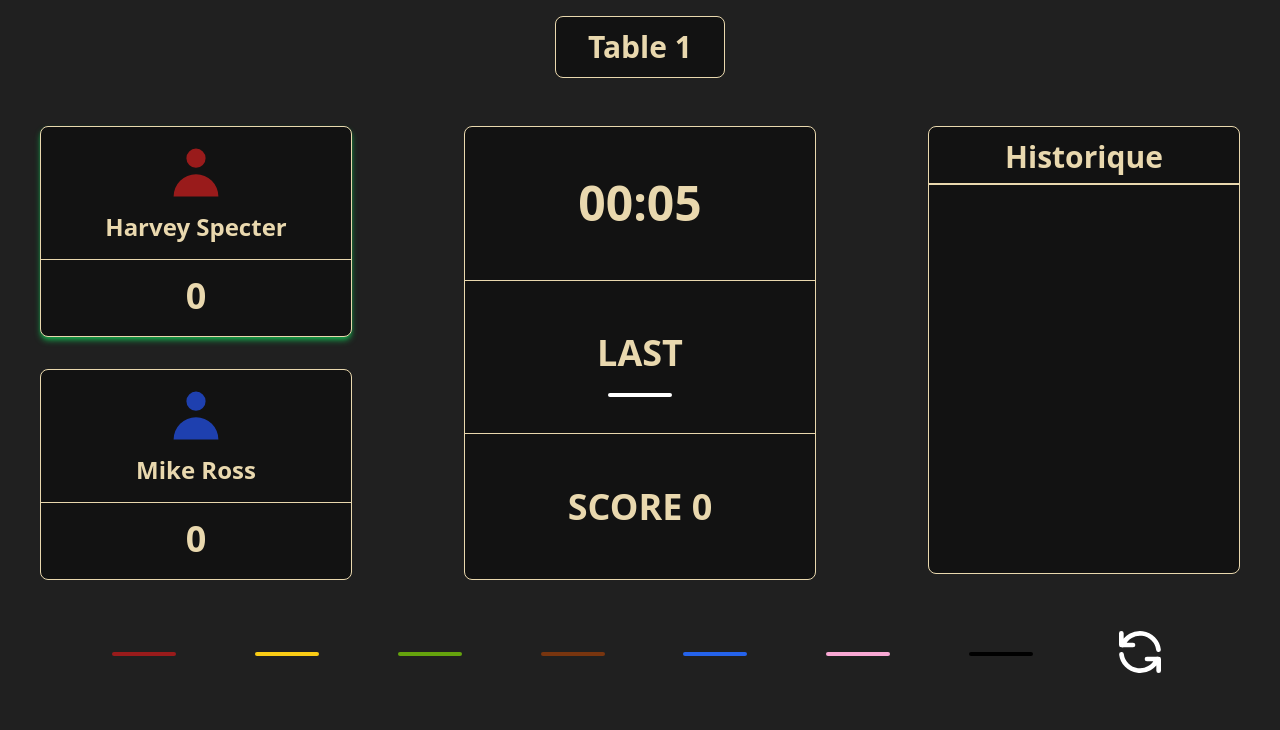
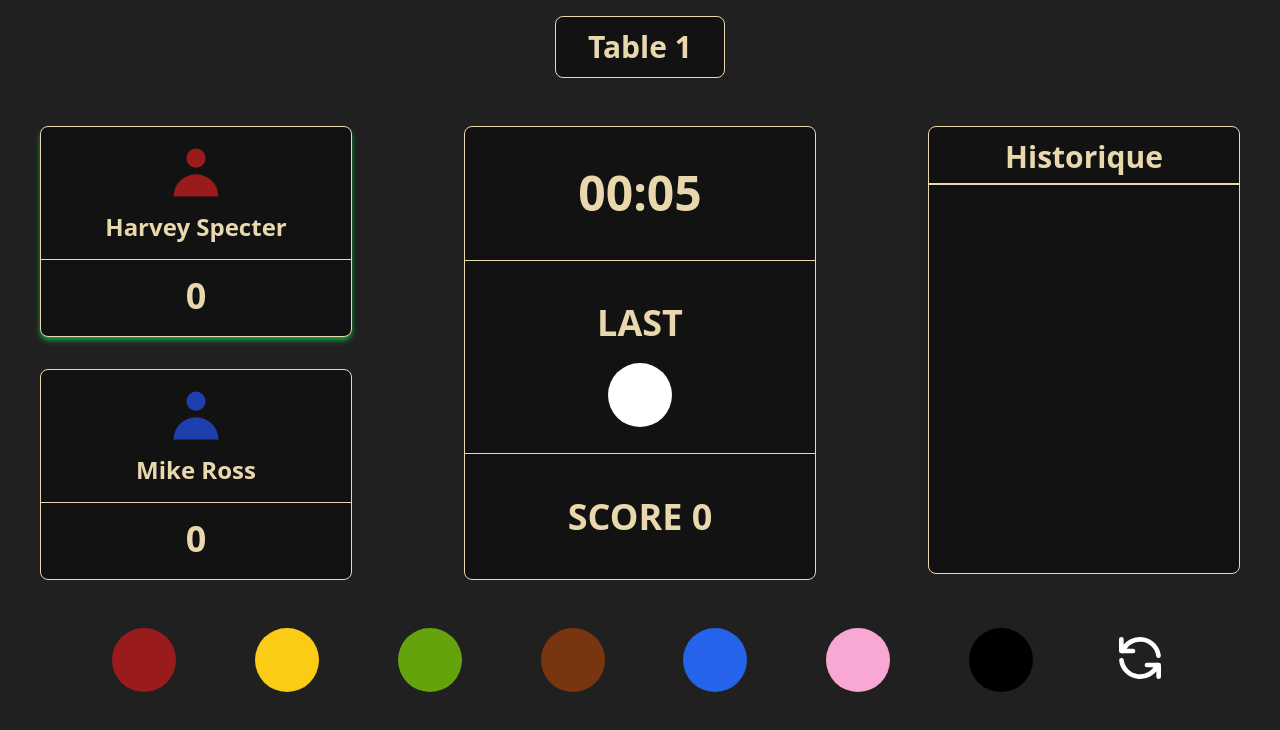
Before and after one commit to gourraguis/snooker-scoreboard, a Next.js app in the folder web/: page / in a window 1280 px wide. Shown: the top 730 px of the page. Built offline with nearby package versions, Linux system fonts and the light colour scheme.

Commit message:
classnames

```diff
--- a/web/components/Ball.tsx
+++ b/web/components/Ball.tsx
@@ -10,8 +10,8 @@ interface HeadingProps {
 }
 
 const sizes = {
-  sm: 2,
-  md: 8,
+  sm: 4,
+  md: 16,
 };
 
 const Ball: FunctionComponent<HeadingProps> = ({
@@ -28,8 +28,10 @@ const Ball: FunctionComponent<HeadingProps> = ({
       }}
       className={classNames(
         'mt-1 rounded-full text-primary-w font-semibold text-4xl text-center',
-        !showValue && `w-1 h-1 px-${sizes[size]} py-${sizes[size]}`,
-        showValue && 'py-3 px-6',
+        {
+          [`w-${sizes[size]} h-${sizes[size]} px-2 py-2`]: !showValue,
+        },
+        { ['py-3 px-6']: showValue },
       )}
     >
       {showValue && value}
```
